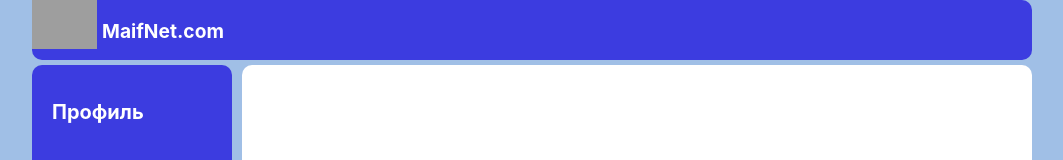
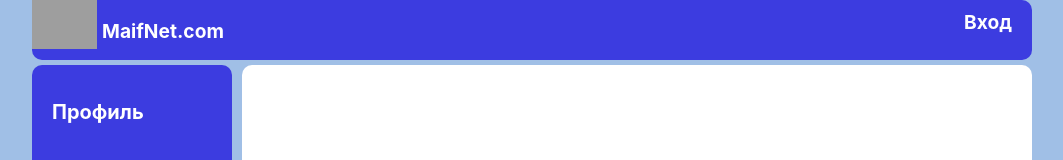
Before and after one commit to serega110295/MaifNet, a React (Create React App) app: page / in a window 1280 px wide. Shown: the top 160 px of the page, without its empty margins (108-1171 px from the left). Built offline with nearby package versions, Linux system fonts and the light colour scheme; no server answers; grey boxes are pictures that could not be loaded.

Commit message:
Добавлен get запрос для получения Login

```diff
--- a/src/App.js
+++ b/src/App.js
@@ -3,6 +3,7 @@ import { Route } from 'react-router';
 import '../src/App.css';
 import DialogsContainer from './components/Dialogs/DialogsContainer';
 import Header from './components/Header/Header';
+import LoginContainer from './components/Header/LoginContainer';
 import NavbarContainer from './components/Navbar/NavbarContainer';
 import ProfileContainer from './components/Profile/ProfileContainer';
 import UsersContainer from './components/Users/UsersContainer';
@@ -12,7 +13,7 @@ const App = (props) => {
   return (
 
     <div className='app-wrapper'>
-      <Header />
+      <LoginContainer />
       <NavbarContainer/>
       <div className='app-wrapper-content'>
         <Route path='/Dialogs' render={() => <DialogsContainer />} />
--- a/src/components/Header/Header.jsx
+++ b/src/components/Header/Header.jsx
@@ -1,12 +1,21 @@
 import React from 'react';
+import { NavLink } from 'react-router-dom';
 import s from './Header.module.css'
 
 
-const Header = () =>{
+const Header = (props) =>{
     return(
         <header className={s.header}>
+        <div>
         <img src="https://img.icons8.com/nolan/2x/discord-new-logo.png" />
         <h3>MaifNet.com</h3>
+        </div>
+        <div className = {s.login__block}>
+          {props.isAuth === true
+          ? <NavLink to = {`/Profile/${props.id}`}>{props.login}</NavLink>
+          :<NavLink to = {'/login'}>Вход</NavLink>}
+
+        </div>
       </header>
     )
 }
--- a/src/components/Header/Header.module.css
+++ b/src/components/Header/Header.module.css
@@ -2,6 +2,9 @@
   grid-area: h; ;
   background-color: rgb(60, 60, 224);
   border-radius: 10px;
+  display: flex;
+  flex-flow: row nowrap;
+  justify-content: space-between;
 }
 .header img {
   width: 65px;
@@ -12,3 +15,14 @@
   padding-left: 70px;
   font-size: 1.2em;
 }
+
+.login__block {
+  margin: 10px 20px 0 0;
+}
+
+.login__block a {
+  font-size: 1.2em;
+  color: white;
+  font-weight: bold;
+  text-decoration: none;
+}
--- /dev/null
+++ b/src/components/Header/LoginContainer.jsx
@@ -0,0 +1,43 @@
+import axios from 'axios';
+import React from 'react'
+import { connect } from 'react-redux';
+import { setUserDataAC } from '../../redux/auth-reducer';
+import Header from './Header'
+
+class LoginContainer extends React.Component {
+
+    componentDidMount() {
+        axios.get('https://social-network.samuraijs.com/api/1.0/auth/me',{withCredentials:true}).then(response => {
+            if(response.data.resultCode === 0) {
+                this.props.getAuth(response.data.data.id, response.data.data.email,response.data.data.login)
+            }
+
+        })
+    }
+
+
+    render() {
+        return (
+            <Header {...this.props} />
+        )
+    }
+}
+
+let mapStateToProps = (state) => {
+    return {
+        isAuth: state.authData.isAuth,
+        login: state.authData.login,
+        id: state.authData.id
+    }
+};
+
+let mapDispatchToProps = (dispath) => {
+    return {
+        getAuth: (id,email,login) => {
+            return dispath(setUserDataAC(id,email,login))
+        }
+    }
+}
+
+
+export default connect(mapStateToProps,mapDispatchToProps)(LoginContainer);
--- /dev/null
+++ b/src/redux/auth-reducer.js
@@ -0,0 +1,28 @@
+let SET_USER_DATA = 'SET_USER_DATA';
+
+
+let initialState = {
+    id : null,
+    email: null,
+    login: null,
+    isAuth: false,
+    isFething: false,
+}
+
+const authReducer = (state = initialState, action) => {
+
+    switch (action.type){
+case SET_USER_DATA:
+    return {
+        ...state, ...action.data, isAuth: true
+    }
+    default:
+      return state
+    }
+
+};
+
+
+export const setUserDataAC = (id,email,login) => ({type: SET_USER_DATA, data: {id,email,login}})
+
+export default authReducer;
--- a/src/redux/redux-store.js
+++ b/src/redux/redux-store.js
@@ -1,4 +1,5 @@
 import { combineReducers, createStore } from "redux";
+import authReducer from "./auth-reducer";
 import DialogReducer from "./dialog-reducer";
 import ProfileReducer from "./profile-reducer";
 import SideBarReducer from "./sidebar-reducer";
@@ -9,7 +10,8 @@ let reducers = combineReducers({
     profilePage: ProfileReducer,
     dialogsPage: DialogReducer,
     sidebar: SideBarReducer,
-    usersPage: UsersReducer
+    usersPage: UsersReducer,
+    authData: authReducer,
 })
 
 
```
